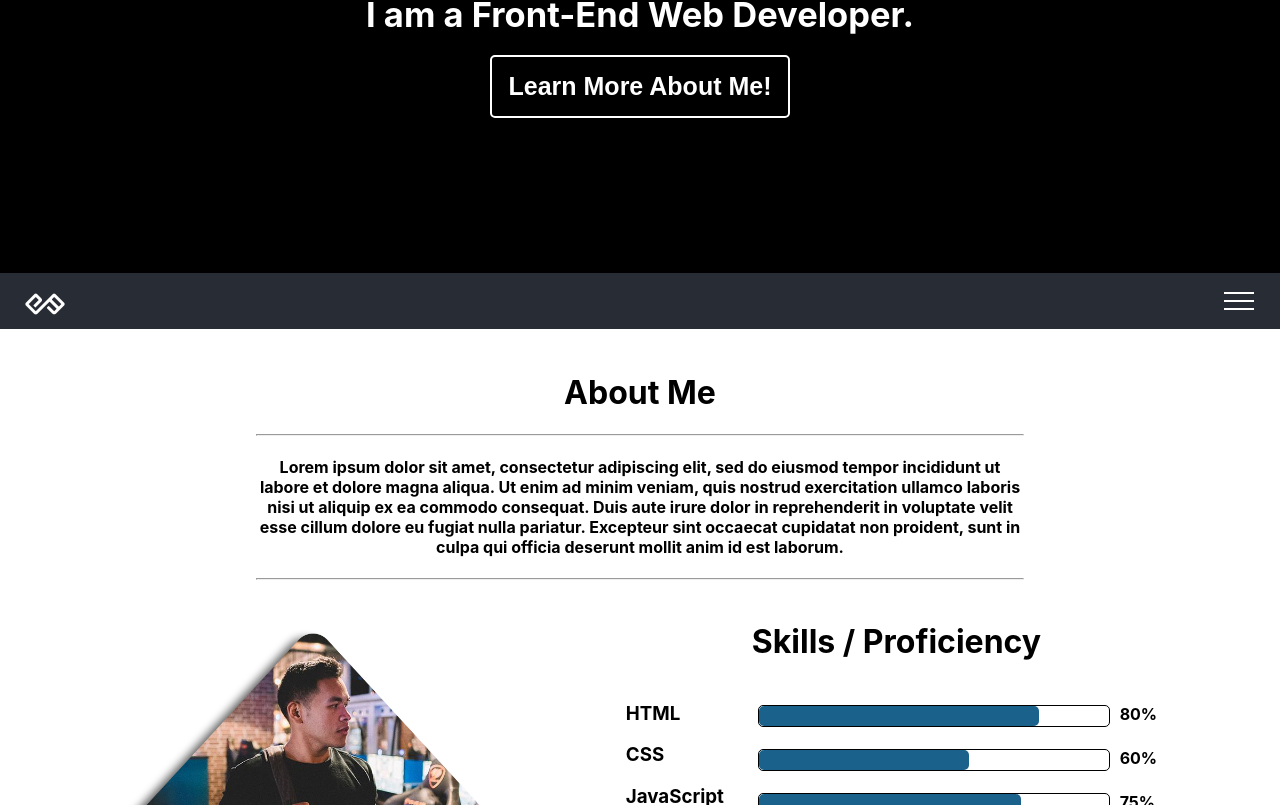
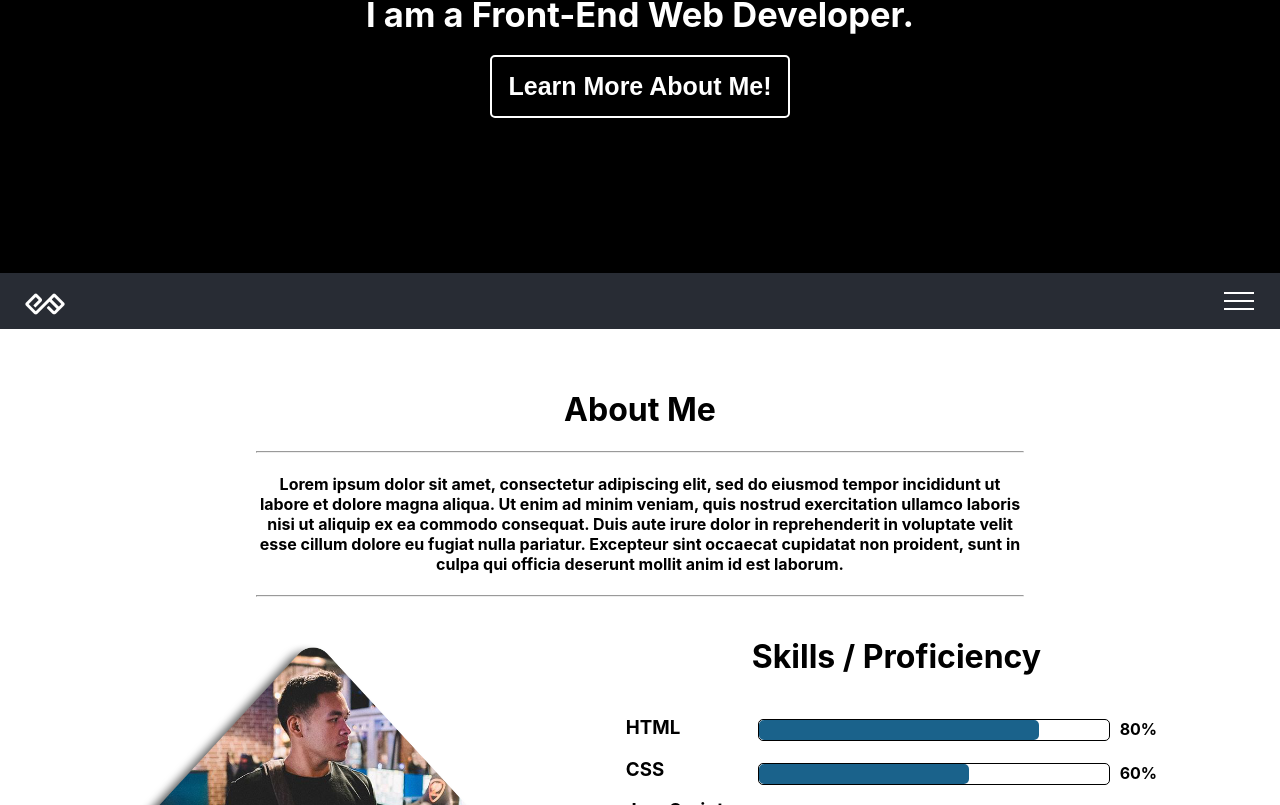
Before and after one commit to nexticodes/portfolio1, a React (Create React App) app in the folder client/: page / in a window 1280 px wide. Shown: the part 527-1332 px from the top of the page. Built offline with nearby package versions, Linux system fonts and the light colour scheme.

Commit message:
Change view height.

```diff
--- a/client/src/components/About/About.css
+++ b/client/src/components/About/About.css
@@ -7,8 +7,7 @@
 .about__container{
     display: flex;
     flex-direction: column;
-    height: 92vh;
-
+    height: 100vh;
 }
 
 .about__banner {
@@ -17,6 +16,8 @@
     display: block;
     margin: auto;
     max-width: 80vw;
+    margin-bottom: 20px;
+    margin-top: 5vh;
 }
 
 .about__description{
```
